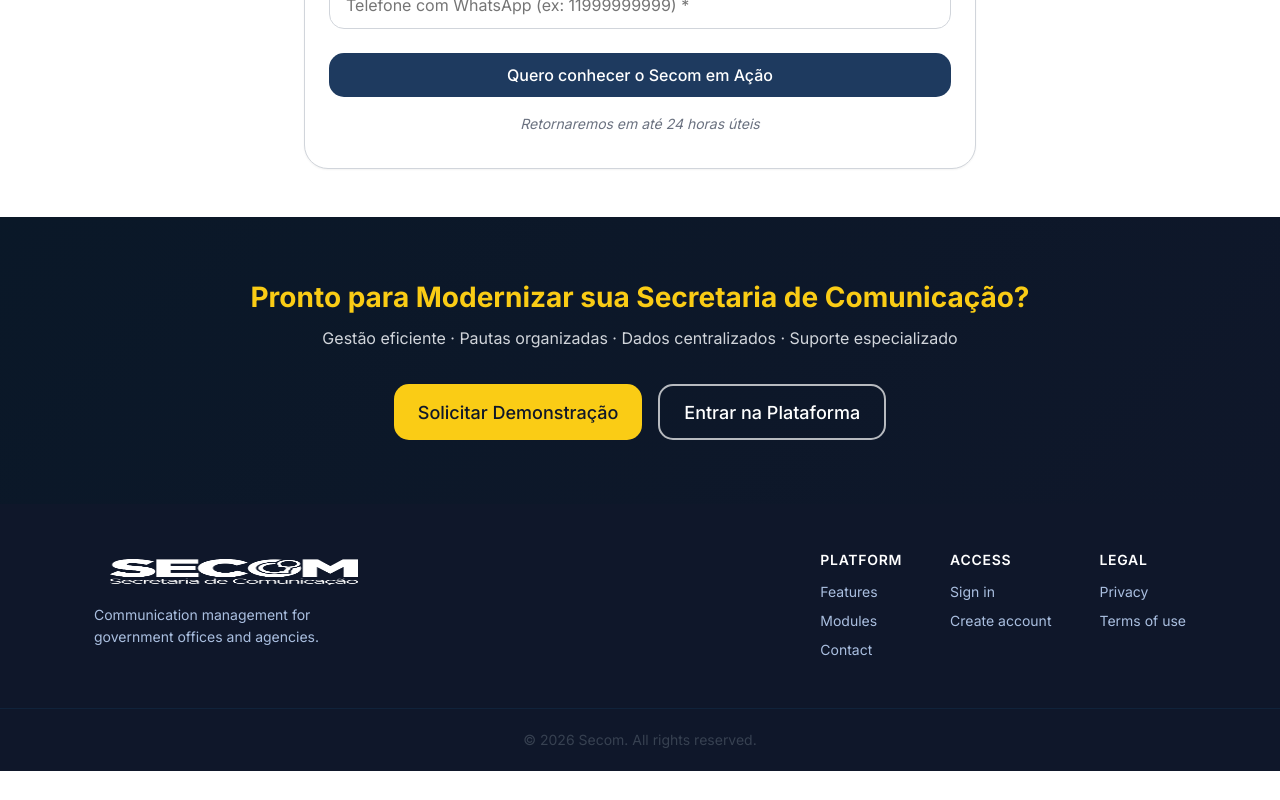
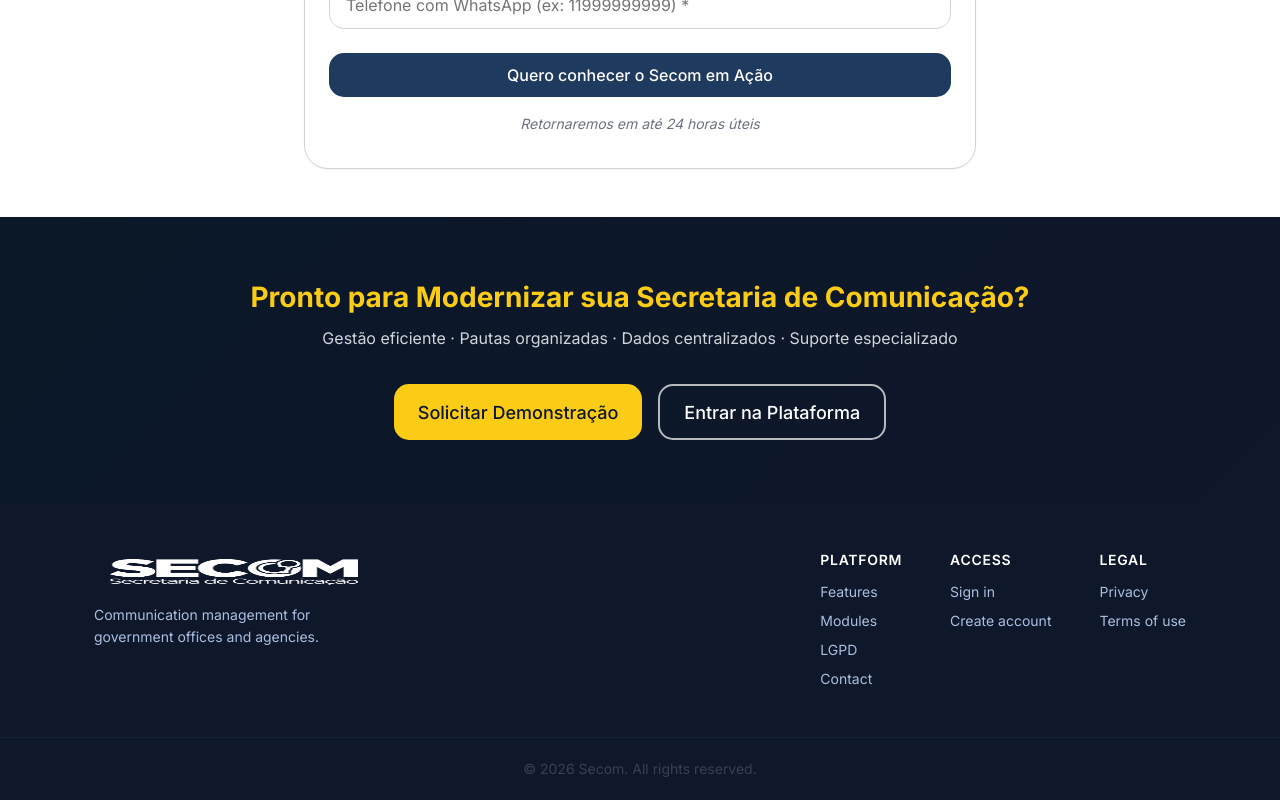
Before and after one commit to jreinaldodasilva/secomvsaas, a React (Vite) app: page / in a window 1280 px wide. Shown: the part 4549-5349 px from the top of the page. Before the commit the page ends 5320 px from the top, so only its background shows below. Built offline with nearby package versions, Linux system fonts and the light colour scheme; no server answers.

Commit message:
fix: footer link styles and content
- Add .footer a reset to override global a { color: primary-500 }
  that was bleeding through onto Login/Register Link components
- Add LGPD link to Plataforma column (was in nav but missing from footer)
- Footer content now matches landing page nav sections

```diff
--- a/src/components/Layout/Footer.module.css
+++ b/src/components/Layout/Footer.module.css
@@ -2,6 +2,14 @@
   background: var(--color-primary-900);
   color: var(--color-primary-200);
 }
+
+/* Reset global link styles inside footer */
+.footer a {
+  color: var(--color-primary-200);
+  text-decoration: none;
+  transition: color var(--transition-fast);
+}
+.footer a:hover { color: var(--color-neutral-0); }
 
 .inner {
   max-width: var(--container-max-width);
--- a/src/components/Layout/Footer.tsx
+++ b/src/components/Layout/Footer.tsx
@@ -19,6 +19,7 @@ export function Footer() {
             <h4>{t('landing.footer.platform')}</h4>
             <a href="/#features">{t('landing.nav.features')}</a>
             <a href="/#modules">{t('landing.nav.modules')}</a>
+            <a href="/#lgpd">{t('landing.nav.lgpd')}</a>
             <a href="/#contact">{t('landing.nav.contact')}</a>
           </div>
           <div className={styles.col}>
```
